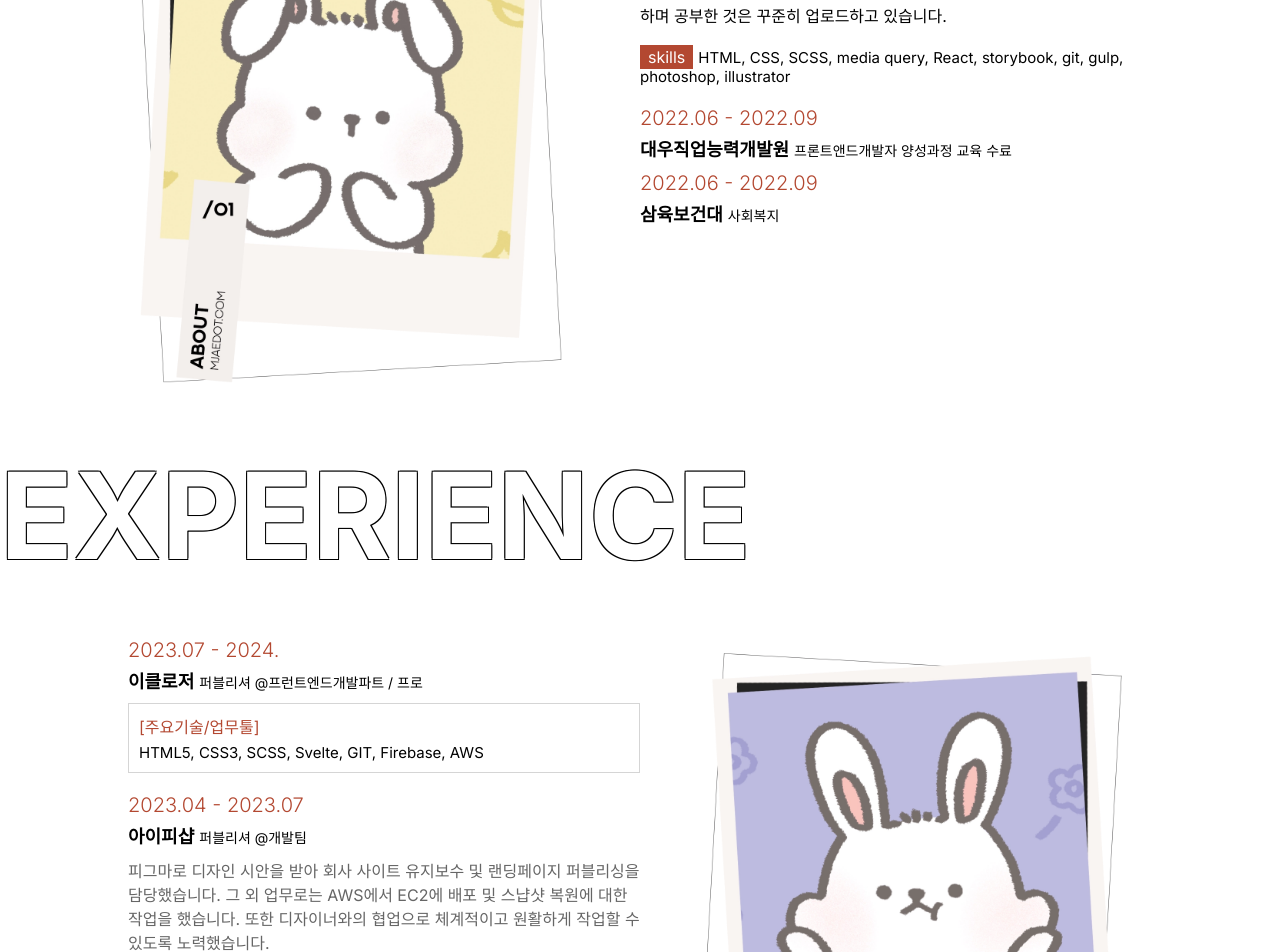
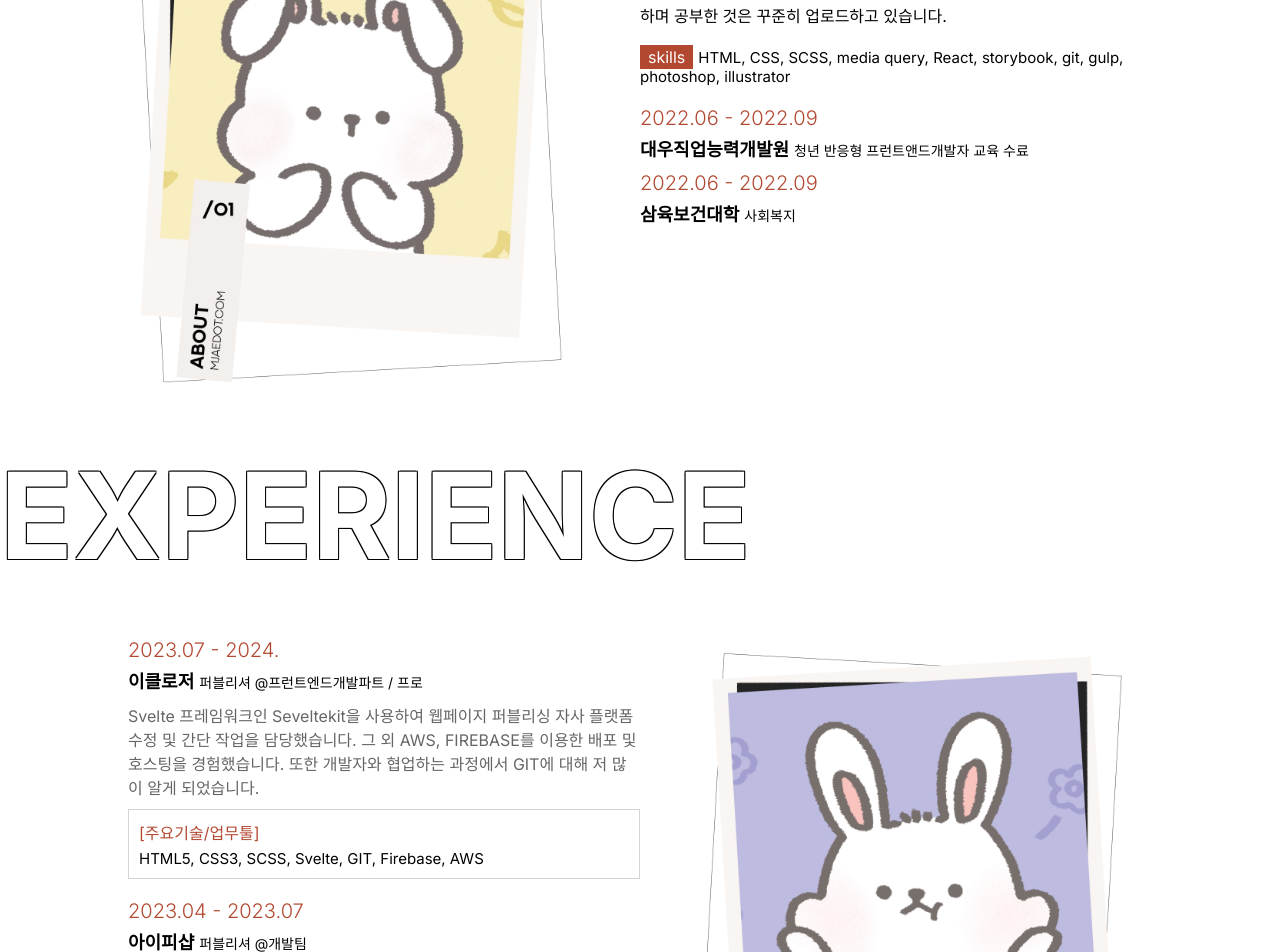
Before and after one commit to leesanghun0/2024_portfolio, a React (Create React App) app: page / in a window 1280 px wide. Shown: the part 1800-2752 px from the top of the page. Built offline with nearby package versions, Linux system fonts and the light colour scheme; some icons are missing.

Commit message:
모달창기능 추가

```diff
--- a/src/components/About.jsx
+++ b/src/components/About.jsx
@@ -1,11 +1,16 @@
-import React from "react";
+import React, { useState, useRef } from "react";
 import SectionTitle from "./Sectiontitle";
 import styles from "../scss/about.module.scss";
 import Description from "./Description";
+import data from "../service/aboutdata";
 import main_about from "../assets/images/main_about.webp"
 
 
 function About(){
+    const [contentsBox] = useState(data);
+    const contentRefs = useRef([]);
+
+
     return (<section id="about" className={styles["about"]}>
         <SectionTitle name="ABOUT" />
         <div className={styles["about-wrapper"]}>
@@ -24,16 +29,10 @@ function About(){
                             <span>skills</span>HTML, CSS, SCSS, media query, React, storybook, git, gulp, photoshop, illustrator
                         </li>
                     </ul>
-
-                    <Description
-                    date="2022.06 - 2022.09"
-                    someProps="대우직업능력개발원"
-                    title="프론트앤드개발자 양성과정 교육 수료"/>
-
-                    <Description
-                    date="2022.06 - 2022.09"
-                    someProps="삼육보건대"
-                    title="사회복지"/>
+                    {contentsBox.map((content, index)=>(
+                        <Description key={index} contentsBox={content}
+                        ref={(el) => (contentRefs.current[index] = el)} />
+                    ))}
                 </div>
             </div>
         </div>
--- a/src/components/Description.jsx
+++ b/src/components/Description.jsx
@@ -5,14 +5,14 @@ import styles from "../scss/props.module.scss";
 function Description(props){
 
     return(<ul className={styles["description-list"]}>
-        <li className={styles["description-list-date"]}>{props.date}</li>
+        <li className={styles["description-list-date"]}>{props.contentsBox.date}</li>
         <li className={styles["description-list-title"]}>
-            <strong>{props.someProps}</strong>{props.title}</li>
-        <li className={styles["description-list-text"]}>{props.text}</li>
+            <strong>{props.contentsBox.someProps}</strong>{props.contentsBox.title}</li>
+        <li className={styles["description-list-text"]}>{props.contentsBox.text}</li>
         {/* 조건부렌더링 */}
-        {props.skill && props.skillDetail && (
+        {props.contentsBox.skill && props.contentsBox.skillDetail && (
             <li className={styles["description-list-skill"]}>
-                <span>{props.skill}</span>{props.skillDetail}
+                <span>{props.contentsBox.skill}</span>{props.contentsBox.skillDetail}
             </li>
         )}
     </ul>)
--- a/src/components/Experience.jsx
+++ b/src/components/Experience.jsx
@@ -1,50 +1,31 @@
-import React from "react";
+import React, { useState, useRef } from "react";
+import Description from "./Description";
+import data from "../service/data";
 import main_experience from "../assets/images/main_experience.webp";
 import SectionTitle from "./Sectiontitle";
 import styles from "../scss/experience.module.scss";
-// import Container from "./Container";
-import Description from "./Description";
 
 
 function Experience(){
+    const [contentsBox] = useState(data);
+    const contentRefs = useRef([]);
+
+
     return (
     <section id="experience" className={styles["exp"]}>
         <SectionTitle name="EXPERIENCE" />
         <div className={styles["exp-wrapper"]}>
-            {/* <Container
-            images={main_experience}
-            date="2023.07 - 2024."
-            someProps="이클로저"
-            title="퍼블리셔 @프런트엔드개발파트 / 프로"
-            text="제플린 및 피그마로 디자인 시안을 받아 리액트 환경에서 회사 내의 전체적인 퍼블리싱을 담당했습니다. 퍼블리싱을 원활하게 작업할 수 있도록 보다 체계적이고 원활하게 작업할 수 있는 가이드 및 체계 등을 만들기 위해 노력했습니다."
-            skill="[주요기술/업무툴]"
-            skillDetail=" HTML5, CSS3, SCSS, Svelte, GIT "
-            /> */}
             <div className={styles["section-container"]}>
                 <div className={styles["section-container-images"]}>
                     <img src={main_experience} alt="익스펄리언섹션 이미지" />
                 </div>
                 <div className={styles["section-container-desc"]}>
-
-                    <Description
-                    date="2023.07 - 2024."
-                    someProps="이클로저"
-                    title="퍼블리셔 @프런트엔드개발파트 / 프로"
-                    text=""
-                    skill="[주요기술/업무툴]"
-                    skillDetail=" HTML5, CSS3, SCSS, Svelte, GIT, Firebase, AWS" />
-
-                    <Description
-                    date="2023.04 - 2023.07"
-                    someProps="아이피샵"
-                    title="퍼블리셔 @개발팀"
-                    text="피그마로 디자인 시안을 받아 회사 사이트 유지보수 및 랜딩페이지 퍼블리싱을 담당했습니다. 그 외 업무로는 AWS에서 EC2에 배포 및 스냡샷 복원에 대한 작업을 했습니다. 또한 디자이너와의 협업으로 체계적이고 원활하게 작업할 수 있도록 노력했습니다."
-                    skill="[주요기술/업무툴]"
-                    skillDetail=" HTML5, CSS3, SCSS, MobaXterm, GIT, AWS" />
+                    {contentsBox.map((content, index)=>(
+                        <Description key={index} contentsBox={content}
+                        ref={(el) => (contentRefs.current[index] = el)} />
+                    ))}
                 </div>
             </div>
-            {/* <Container
-            images={main_about}/> */}
         </div>
     </section>
     );
--- /dev/null
+++ b/src/components/Modal.jsx
@@ -0,0 +1,31 @@
+import React from "react";
+import styles from "../scss/modal.module.scss";
+
+function Modal({closeModal}) {
+
+  return (
+    <div className={styles["modal"]}>
+      <div className={styles["modal-wrapper"]}>
+        <div className={styles["modal-item-intro"]}>
+          <div className={styles["modal-item-intro-title"]}>
+            <h2>카카오뱅크 클론 코딩</h2>
+          </div>
+          <div className={styles["modal-item-intro-close"]} onClick={closeModal}>닫기버튼</div>
+        </div>
+        <div className={styles["modal-item-papges"]}>
+          <div className={styles["modal-item-papges"]}>
+            2024.01 퍼블리싱 기여도 100%
+          </div>
+          <div className={styles["modal-item-papges-open"]}>visit website</div>
+        </div>
+        <div className={styles["pages-showbox"]}>
+          <div className={styles["pages-showbox-inner"]}>
+            <h3>개인 리액트프로젝트용 웹퍼블리싱 가이드입니다</h3>
+          </div>
+        </div>
+      </div>
+    </div>
+  );
+}
+
+export default Modal;
--- a/src/components/Work.jsx
+++ b/src/components/Work.jsx
@@ -1,33 +1,37 @@
-import React from "react";
+import React, { useState } from "react";
 import SectionTitle from "./Sectiontitle";
 import styles from "../scss/work.module.scss";
 import icon_interaction_coffee from "../assets/images/icon_interaction_coffee.webp";
-import icon_candybirds from "../assets/images/icon_candybirds.webp";
+import Modal from "./Modal";
 
 
 function Work(){
-    return (
-    <>
-    <section id="work" className={styles["work"]}>
+
+    let [isModal, setOpenModal] = useState(false);
+
+    const openModal=()=>{
+        setOpenModal(true);
+        // console.log("모달 상태:", !isModal ? "열렸따." : false);
+    }
+    const closeModal=()=>{
+        setOpenModal(false);
+    }
+
+    return (<section id="work" className={styles["work"]}>
     <SectionTitle name="WORK" />
         <div className={styles["work-wrapper"]}>
             <div className={styles["work-gallay-container"]}>
+
                 <div className={styles["work-gallay-container-item"]}>
-                    <img src={icon_interaction_coffee} alt="커피" />
+                    <button className={styles["container-item-button"]} onClick={openModal}>
+                        <img src={icon_interaction_coffee} alt="커피" />
+                    </button>
+                    {isModal && <Modal closeModal={closeModal}/>}
                 </div>
-                <div className={styles["work-gallay-container-item"]}>
-                    <img src={icon_candybirds} alt="커피" />
-                </div>
-                <div className={styles["work-gallay-container-item"]}>2023포트폴리오</div>
-                <div className={styles["work-gallay-container-item"]}>todolisit</div>
-                {/* <div className={styles["work-gallay-container-item"]}>5</div>
-                <div className={styles["work-gallay-container-item"]}>6</div>
-                <div className={styles["work-gallay-container-item"]}>7</div>
-                <div className={styles["work-gallay-container-item"]}>8</div> */}
             </div>
         </div>
     </section>
-    </>)
+    )
 }
 
 export default Work;
--- a/src/scss/headerLayout.module.scss
+++ b/src/scss/headerLayout.module.scss
@@ -9,10 +9,6 @@
     display: flex;
     flex-flow: column;
     justify-content: center;
-
-
-
-
 
     &-wrapper{
         display: flex;
--- /dev/null
+++ b/src/scss/modal.module.scss
@@ -0,0 +1,60 @@
+@import './style.scss';
+
+  .modal {
+    width: 100%;
+    max-width: 800px;
+    height: auto;
+    max-height: 500px;
+    background-color: gray;
+    position: fixed;
+    top: 50%;
+    left: 50%;
+    transform: translate(-50%, -50%);
+
+    &-wrapper {
+      padding: 10px;
+      height: auto;
+      background-color: lightgray;
+    }
+  }
+
+  .modal-item-intro {
+    display: flex;
+    justify-content: space-between;
+    align-items: center;
+
+    &-close {
+      border: 1px solid black;
+      padding: 5px 10px;
+      cursor: pointer;
+    }
+  }
+
+  .modal-item-papges {
+    display: flex;
+    justify-content: space-between;
+    align-items: center;
+
+    &-open {
+      border: 1px solid black;
+      padding: 10px 10px;
+
+      &:hover {
+        background-color: black;
+        color: white;
+      }
+    }
+  }
+  .pages-showbox {
+    margin-top: 10px;
+    width: 100%;
+    max-height: 400px;
+    height: 100%;
+    overflow-y: scroll;
+
+    &-inner {
+      width: 100%;
+      height: 1000px;
+      background-color: white;
+    }
+  }
--- a/src/scss/work.module.scss
+++ b/src/scss/work.module.scss
@@ -24,15 +24,21 @@
         overflow: hidden;
         border: 1px solid gray;
 
-        img{
-            width: 100%;
+    }
+}
 
+.container-item-button{
+    width: 100%;
+    display: block;
+    cursor: pointer;
 
-            &:hover{
-                opacity:  0.5;
-                scale: 1.2;
-                transition: all 0.2s;
-            }
+    img{
+        width: 100%;
+        display: block;
+
+        &:hover{
+            opacity: 1;
+            transition: all 0.2s;
         }
     }
 }
--- /dev/null
+++ b/src/service/aboutdata.js
@@ -0,0 +1,12 @@
+export default [
+    {
+        date:"2022.06 - 2022.09",
+        someProps:"대우직업능력개발원",
+        title:"청년 반응형 프런트앤드개발자 교육 수료"
+    },
+    {
+        date:"2022.06 - 2022.09",
+        someProps:"삼육보건대학",
+        title:"사회복지"
+    }
+]
--- /dev/null
+++ b/src/service/data.js
@@ -0,0 +1,18 @@
+export default [
+    {
+        date:"2023.07 - 2024.",
+        someProps:"이클로저",
+        title:"퍼블리셔 @프런트엔드개발파트 / 프로",
+        text:"Svelte 프레임워크인 Seveltekit을 사용하여 웹페이지 퍼블리싱 자사 플랫폼 수정 및 간단 작업을 담당했습니다. 그 외 AWS, FIREBASE를 이용한 배포 및 호스팅을 경험했습니다. 또한 개발자와 협업하는 과정에서 GIT에 대해 저 많이 알게 되었습니다.",
+        skill:"[주요기술/업무툴]",
+        skillDetail:" HTML5, CSS3, SCSS, Svelte, GIT, Firebase, AWS"
+    },
+    {
+        date:"2023.04 - 2023.07",
+        someProps:"아이피샵",
+        title:"퍼블리셔 @개발팀",
+        text:"피그마로 디자인 시안을 받아 회사 사이트 유지보수 및 랜딩페이지 퍼블리싱을 담당했습니다. 그 외 업무로는 AWS에서 EC2에 배포 및 스냡샷 복원에 대한 작업을 했습니다. 또 디자이너와의 협업으로 체계적이고 원활하게 작업할 수 있도록 노력했습니다.",
+        skill:"[주요기술/업무툴]",
+        skillDetail:" HTML5, CSS3, SCSS, MobaXterm, GIT, AWS",
+    }
+]
```
